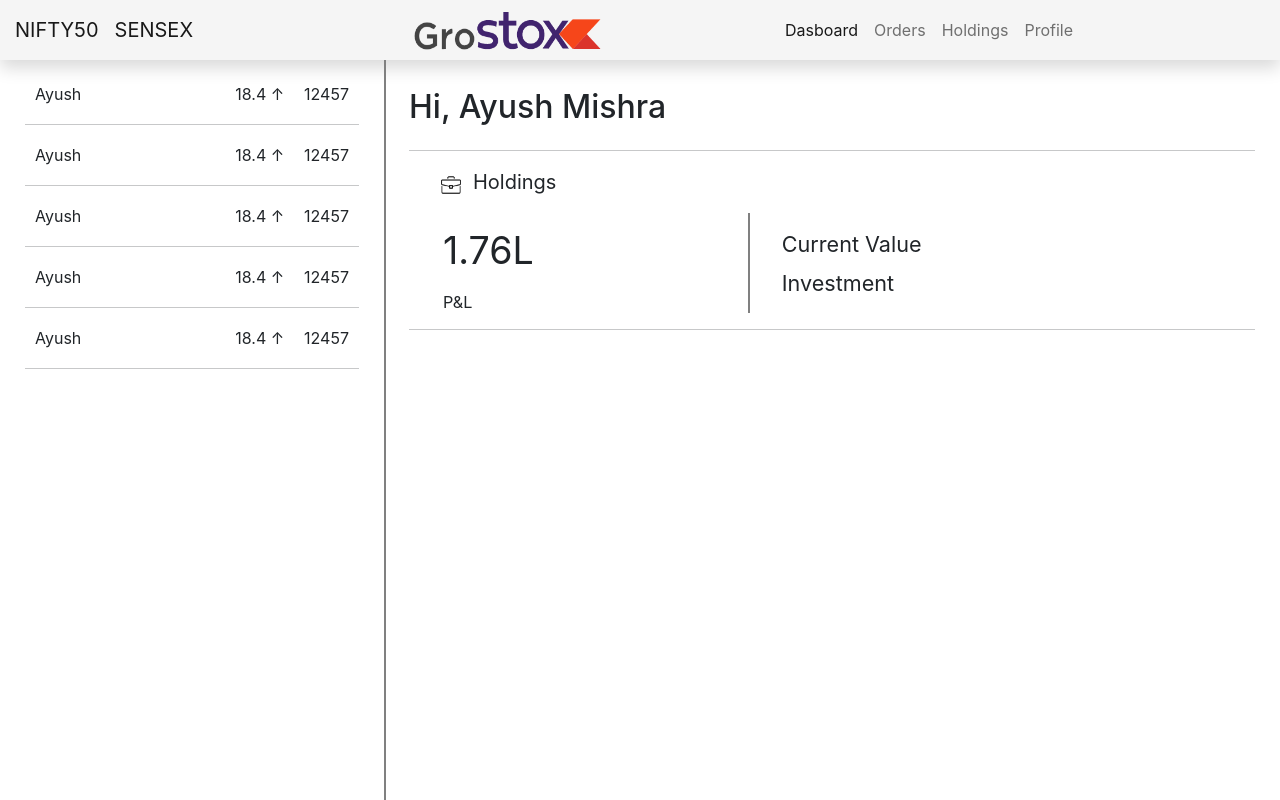
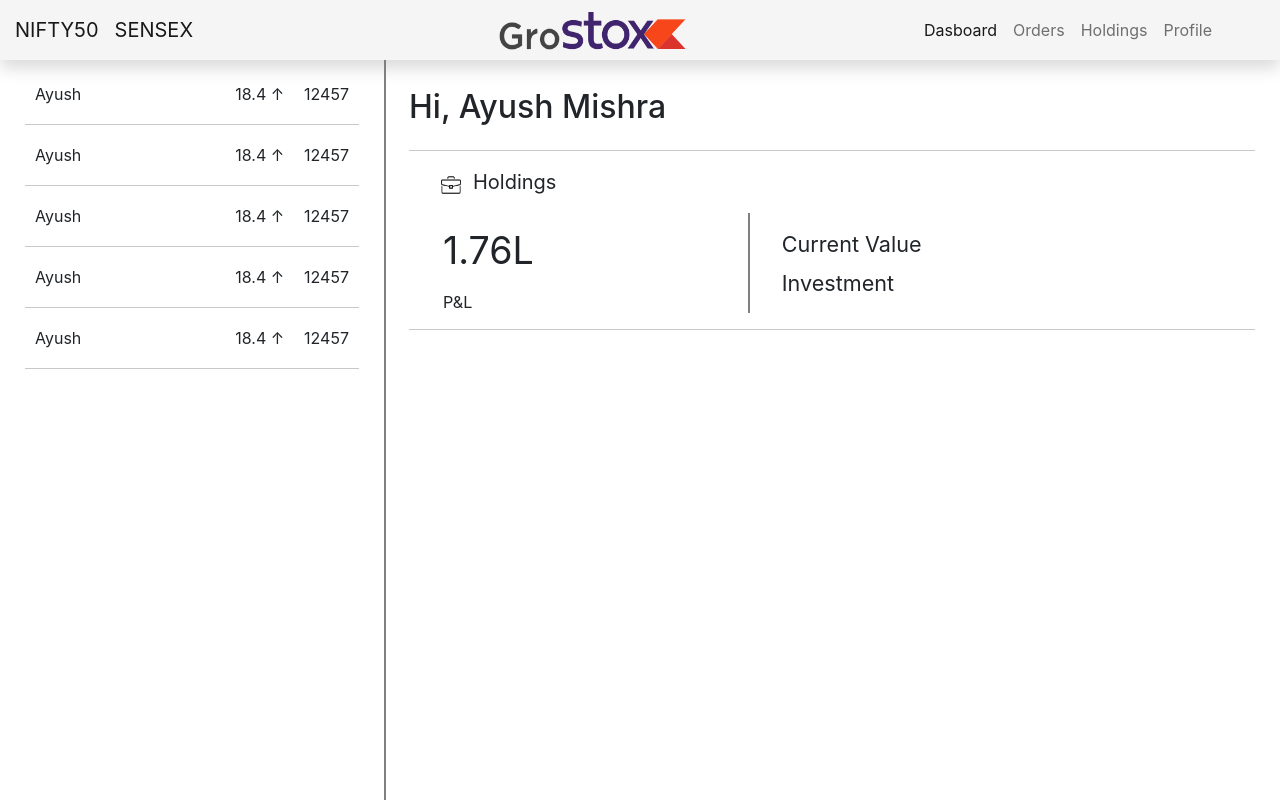
Before and after one commit to IamIr0nMan/grostoxite, a React (Create React App) app: page / in a window 1280 px wide. Built offline with nearby package versions, Linux system fonts and the light colour scheme.

Commit message:
Routing prop applied to the logo

```diff
--- a/src/components/navbar.jsx
+++ b/src/components/navbar.jsx
@@ -12,36 +12,43 @@
           SENSEX
         </Link>
       </div>
-
       <div
-        className="collapse navbar-collapse navbar-right-part"
+        navbar-link-prop
+        className="collapse navbar-collapse"
         id="navbarSupportedContent"
+        style={{ padding: "0px 60px" }}
       >
-        {/* <Link to="/"> */}
-        <img
-          src="./images/grostoxite.png"
-          className="nav-img"
-          alternate="Some image"
-        />
-        {/* </Link> */}
-        <ul className="navbar-nav me-auto mb-2 mb-lg-0">
+        <div className="ms-auto">
+          <Link to="/" id="navbarSupportedContent">
+            <img
+              src="./images/grostoxite.png"
+              className="nav-img"
+              alternate="Some image"
+            />
+          </Link>
+        </div>
+        <ul className="navbar-nav ms-auto mb-2 mb-lg-0 ">
           <li className="nav-item">
-            <NavLink className="nav-link" aria-current="page" to="/">
+            <NavLink
+              className="nav-link navbar-link-prop"
+              aria-current="page"
+              to="/"
+            >
               Dasboard
             </NavLink>
           </li>
           <li className="nav-item">
-            <NavLink className="nav-link" to="/orders">
+            <NavLink className="nav-link " to="/orders">
               Orders
             </NavLink>
           </li>
           <li className="nav-item">
-            <NavLink className="nav-link" to="/holdings">
+            <NavLink className="nav-link navbar-link-prop" to="/holdings">
               Holdings
             </NavLink>
           </li>
           <li className="nav-item">
-            <NavLink className="nav-link" to="/profile">
+            <NavLink className="nav-link navbar-link-prop" to="/profile">
               Profile
             </NavLink>
           </li>
--- a/src/index.css
+++ b/src/index.css
@@ -75,12 +75,6 @@
   padding-left: 15px;
 }
 
-.navbar-right-part {
-  /* margin-left: auto; */
-  justify-content: right;
-  padding: 0px 30px;
-}
-
 .table {
   border: 2px solid red;
 }
@@ -102,6 +96,12 @@
   /* margin-right: auto; */
   padding-left: 20px;
 }
+
+.navbar-link-prop:hover {
+  color: black;
+}
+
+/* SECTION */
 
 .section {
   margin-top: 1;
```
Also changed, not shown: 1 other file (tests, documents, lock files or other folders).
